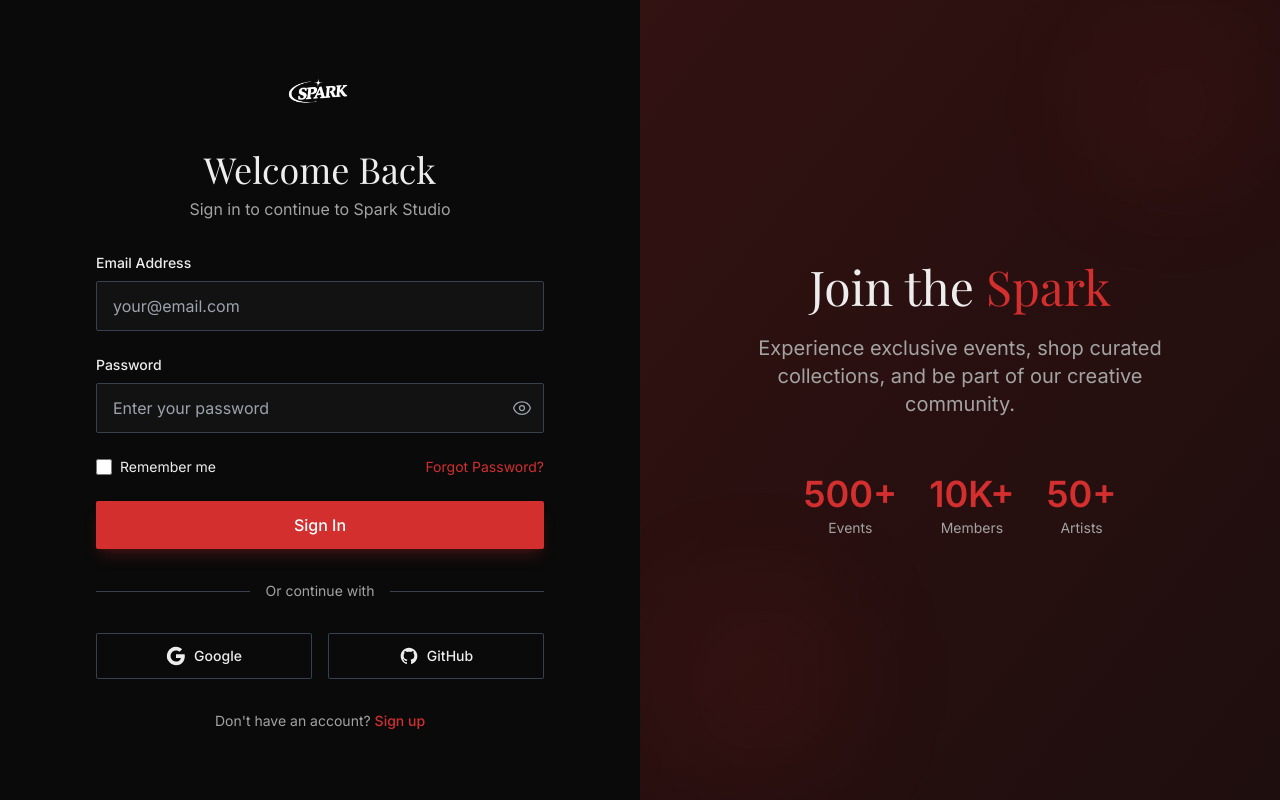
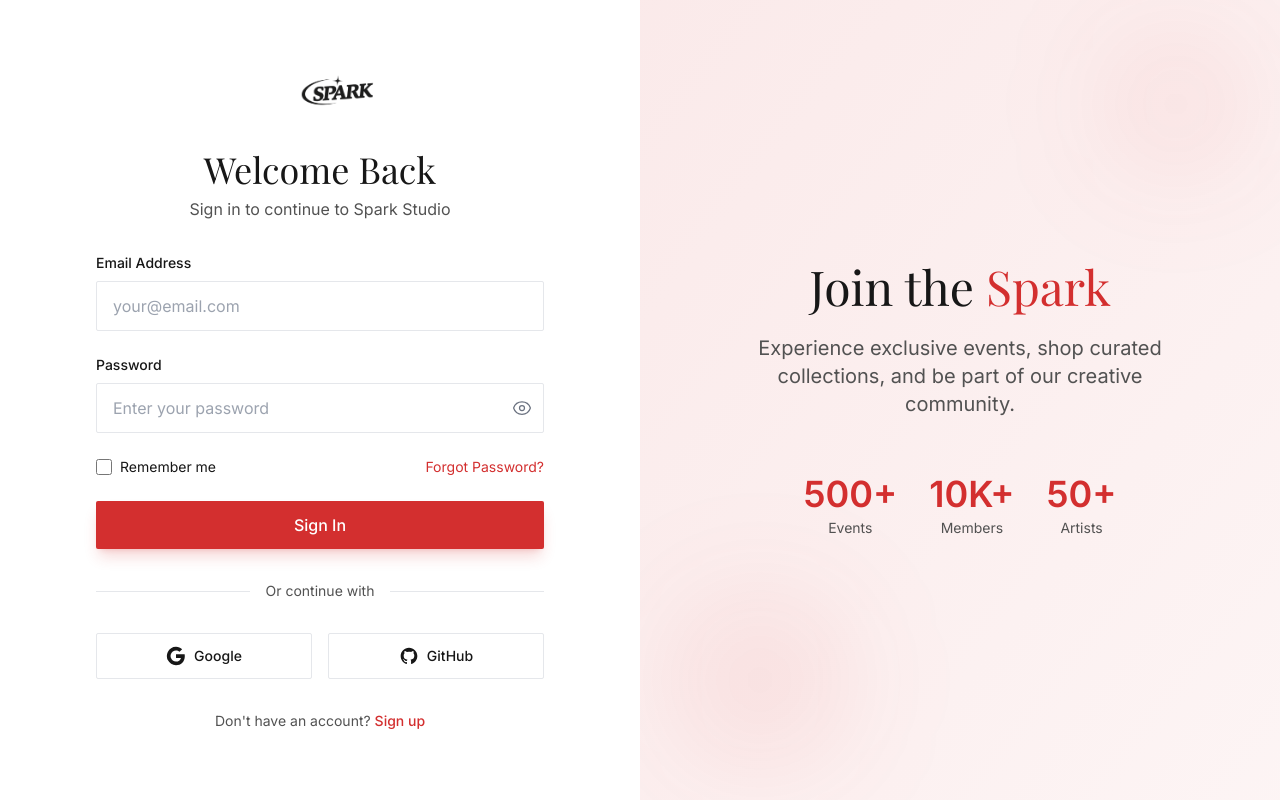
Before and after one commit to pradastikomyos/Spark-studio, a React (Vite) app: page /login in a window 1280 px wide. Built offline with nearby package versions, Linux system fonts and the light colour scheme; no server answers; a web font is replaced by a local one.

Commit message:
feat: add dark mode toggle to admin dashboard with light mode default

```diff
--- a/src/components/AdminLayout.tsx
+++ b/src/components/AdminLayout.tsx
@@ -1,6 +1,8 @@
 import { useState, useEffect, type ReactNode } from 'react';
 import { useNavigate } from 'react-router-dom';
 import { useAuth } from '../contexts/AuthContext';
+import { useDarkMode } from '../hooks/useDarkMode';
+import DarkModeToggle from './DarkModeToggle';
 
 export type AdminMenuSection = {
   id: string;
@@ -45,6 +47,7 @@ const AdminLayout = ({
 }: AdminLayoutProps) => {
   const navigate = useNavigate();
   const { user } = useAuth();
+  const { isDark, toggleDarkMode } = useDarkMode();
   const [activeMenu, setActiveMenu] = useState(defaultActiveMenuId);
   const [expandedSections, setExpandedSections] = useState<string[]>(['tickets', 'store']);
   const [isSidebarOpen, setIsSidebarOpen] = useState(false);
@@ -242,6 +245,7 @@ const AdminLayout = ({
           </div>
           <div className="flex items-center gap-3 flex-shrink-0">
             {headerActions ? <div className="flex items-center gap-3">{headerActions}</div> : null}
+            <DarkModeToggle isDark={isDark} onToggle={toggleDarkMode} />
             <div className="relative w-full max-w-xs hidden sm:block">
               <span className="material-symbols-outlined absolute left-3 top-1/2 -translate-y-1/2 text-gray-500 text-sm">
                 search
--- a/src/hooks/useDarkMode.ts
+++ b/src/hooks/useDarkMode.ts
@@ -10,7 +10,7 @@ export const useDarkMode = () => {
     } catch {
       void 0;
     }
-    return true;
+    return false; // Default to light mode
   });
 
   useEffect(() => {
```
